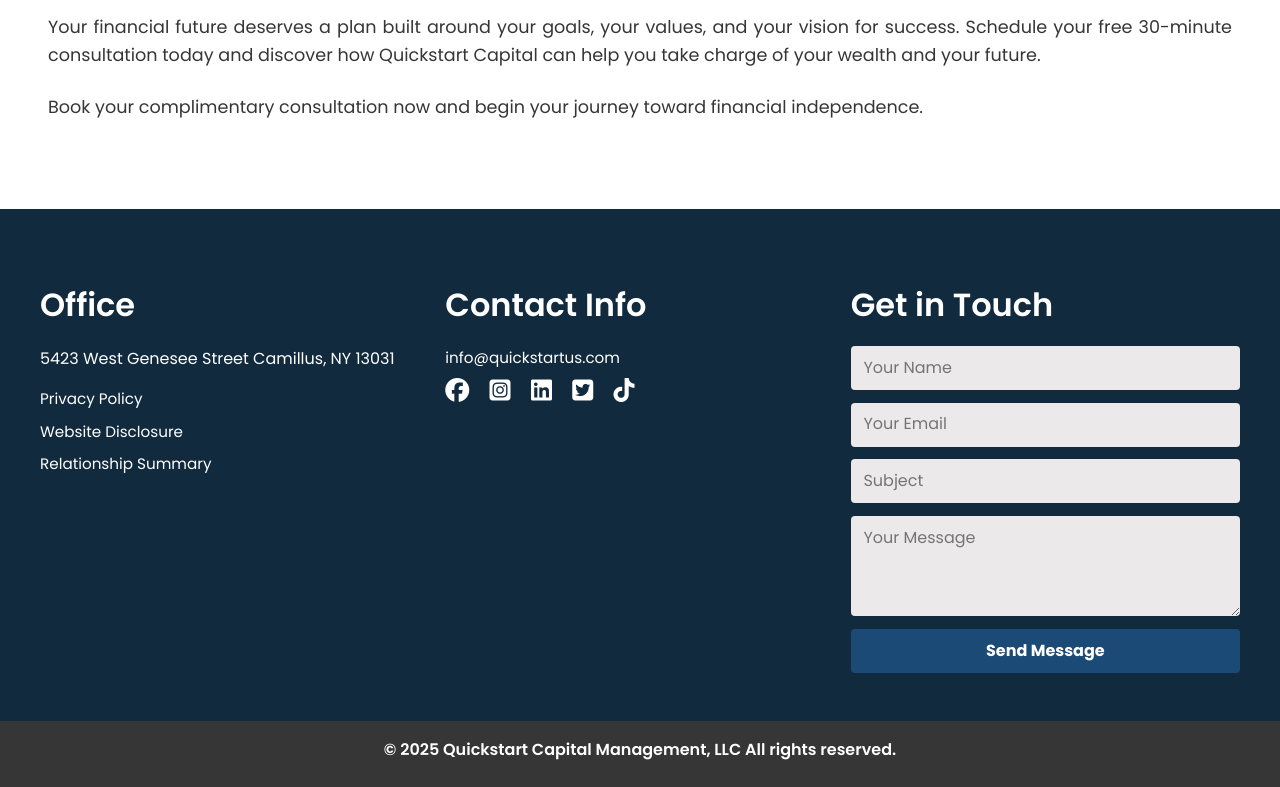
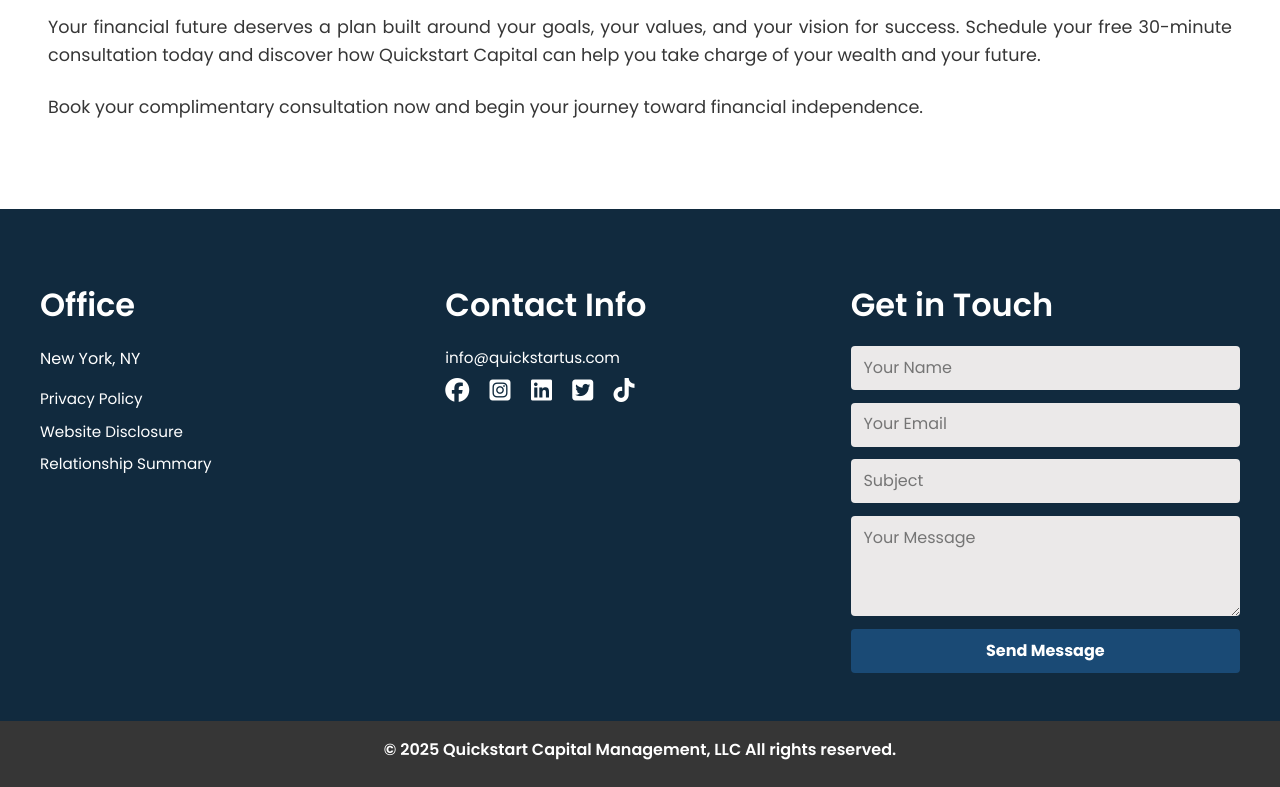
Before and after one commit to Heisobims/Quickstart, a website: page aboutus.html in a window 1280 px wide. Shown: the part 1837-2624 px from the top of the page. Drawn offline with nearby package versions, Linux system fonts and the light colour scheme.

Commit message:
New yoek

```diff
--- a/aboutus.html
+++ b/aboutus.html
@@ -115,7 +115,7 @@
       <div class="footer-contain">
           <div class="footer-title">
               <h1>Office</h1>
-              <p>5423 West Genesee Street Camillus, NY 13031</p>
+              <p>New York, NY</p>
               <div class="footer-link">
                   <a href="/">Privacy Policy</a>
                   <a href="/">Website Disclosure</a>
```
Also changed, not shown: accountaccess.html (+1 -1 lines), bookmeeting.html (+1 -1 lines), contactus.html (+1 -1 lines), financialadvisors.html (+1 -1 lines), index.html (+1 -1 lines), insights.html (+1 -1 lines), product-services/employers.html (+1 -1 lines), product-services/estateplanning.html (+1 -1 lines), product-services/financialplanningservices.html (+1 -1 lines), product-services/investmentstrategy.html (+1 -1 lines), product-services/lifeinsurance.html (+1 -1 lines), product-services/taxplanning.html (+1 -1 lines), product-services/wealthmanagement.html (+1 -1 lines), whychooseus.html (+1 -1 lines).
